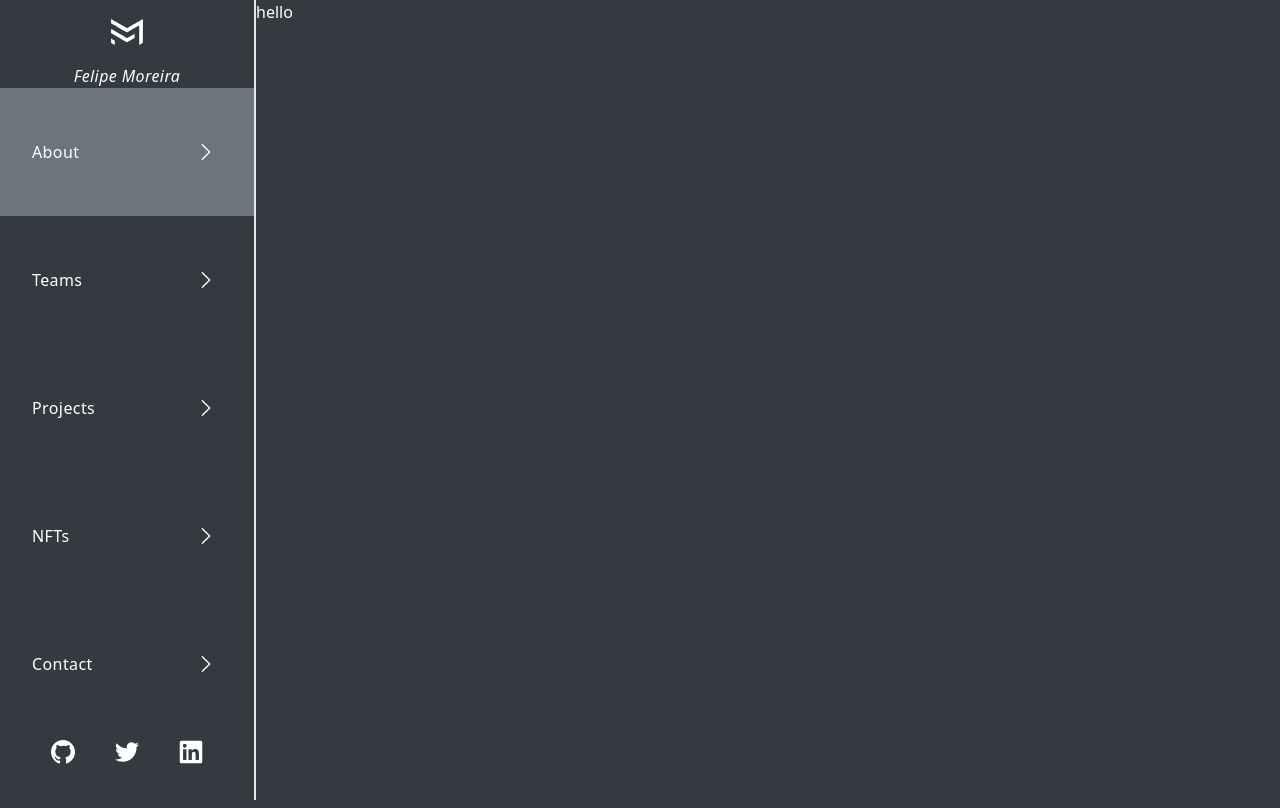
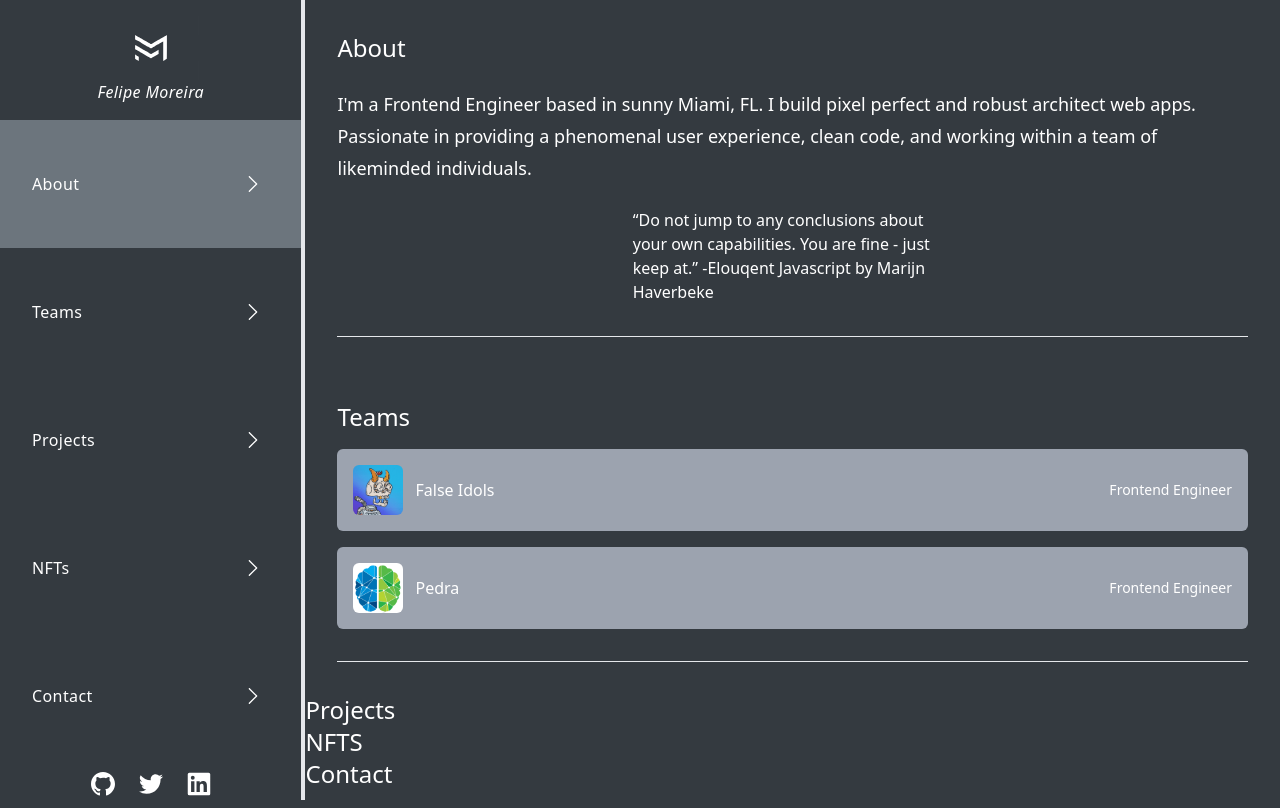
Before and after one commit to morfeli/portfolio, a Next.js app: page / in a window 1280 px wide. Built offline with nearby package versions, Linux system fonts and the light colour scheme.

Commit message:
working on adding content now

```diff
--- a/components/Header/Header.tsx
+++ b/components/Header/Header.tsx
@@ -32,14 +32,14 @@ export const Header = () => {
   }, [innerWidth]);
 
   return (
-    <header className="flex items-center justify-between p-4 text-white border-b-2 border-b-white md:flex-col md:h-screen md:border-b-0 md:border-r-2 md:p-0 md:w-64">
-      <div className="hidden md:flex">
+    <header className="sticky top-0 z-50 flex items-center justify-between p-4 text-white border-b-2 border-b-white md:flex-col md:h-screen  md:border-b-0 md:border-r-4 md:p-0 md:w-[400px] overflow-hidden overflow-y-scroll bg-[#343a40]">
+      <div className="hidden mt-4 md:flex">
         <MorfeliSVG />
       </div>
       <h2 className="italic tracking-wide">Felipe Moreira</h2>
       <Navigation />
       <div className="flex">
-        <div className="flex items-center justify-between mr-2 md:mr-0 md:pb-8 md:w-44">
+        <div className="flex items-center justify-between mr-2 md:mr-0 md:pb-8 ">
           <Github />
           <Twitter />
           <LinkedIn />
--- a/components/Header/Navigation.tsx
+++ b/components/Header/Navigation.tsx
@@ -13,7 +13,7 @@ export const Navigation = () => {
   const [activeTab, setActiveTab] = useState<string>("About");
 
   return (
-    <nav className="hidden w-full md:flex ">
+    <nav className="hidden w-full mt-4 md:flex">
       <ul className="w-full text-center">
         {links.map(({ name, to, id }) => {
           return (
--- /dev/null
+++ b/components/Sections/About.tsx
@@ -0,0 +1,20 @@
+import { SectionLayout } from "./SectionLayout";
+
+export const About = () => {
+  return (
+    <SectionLayout link="About">
+      <h2 className="text-2xl">About</h2>
+      <p className="py-6 text-lg leading-8">
+        I'm a Frontend Engineer based in sunny Miami, FL. I build pixel perfect
+        and robust architect web apps. Passionate in providing a phenomenal user
+        experience, clean code, and working within a team of likeminded
+        individuals.
+      </p>
+
+      <p className="mx-auto w-80">
+        “Do not jump to any conclusions about your own capabilities. You are
+        fine - just keep at.” -Elouqent Javascript by Marijn Haverbeke
+      </p>
+    </SectionLayout>
+  );
+};
--- /dev/null
+++ b/components/Sections/Contact.tsx
@@ -0,0 +1,7 @@
+export const Contact = () => {
+  return (
+    <section id="Contact">
+      <h2 className="text-2xl">Contact</h2>
+    </section>
+  );
+};
--- /dev/null
+++ b/components/Sections/MyContent.tsx
@@ -0,0 +1,13 @@
+import Sections from "./Sections";
+
+export const MyContent = () => {
+  return (
+    <main className="w-full overflow-hidden overflow-y-scroll text-white">
+      <Sections.About />
+      <Sections.Teams />
+      <Sections.Projects />
+      <Sections.NFTs />
+      <Sections.Contact />
+    </main>
+  );
+};
--- /dev/null
+++ b/components/Sections/NFTs.tsx
@@ -0,0 +1,7 @@
+export const NFTs = () => {
+  return (
+    <section id="NFTs">
+      <h2 className="text-2xl">NFTS</h2>
+    </section>
+  );
+};
--- /dev/null
+++ b/components/Sections/Projects.tsx
@@ -0,0 +1,7 @@
+export const Projects = () => {
+  return (
+    <section id="Projects">
+      <h2 className="text-2xl">Projects</h2>
+    </section>
+  );
+};
--- /dev/null
+++ b/components/Sections/SectionLayout.tsx
@@ -0,0 +1,15 @@
+type SectionLayoutProps = {
+  link: string;
+  children: React.ReactNode;
+};
+
+export const SectionLayout = ({ link, children }: SectionLayoutProps) => {
+  return (
+    <section id={`#${link}`} className="flex flex-col p-8">
+      <div>
+        {children}
+        <hr className="mt-8" />
+      </div>
+    </section>
+  );
+};
--- /dev/null
+++ b/components/Sections/Sections.tsx
@@ -0,0 +1,7 @@
+import { About } from "./About";
+import { Contact } from "./Contact";
+import { Projects } from "./Projects";
+import { NFTs } from "./NFTs";
+import { Teams } from "./Teams";
+
+export default { About, Contact, Projects, NFTs, Teams };
--- /dev/null
+++ b/components/Sections/Teams.tsx
@@ -0,0 +1,42 @@
+import Image from "next/image";
+
+import { SectionLayout } from "./SectionLayout";
+
+export const Teams = () => {
+  return (
+    <SectionLayout link="Teams">
+      <h2 className="text-2xl">Teams</h2>
+
+      <a href={"https://www.falseidols.xyz/"} target="_blank">
+        <div className="flex items-center justify-between p-4 my-4 bg-gray-400 rounded-md">
+          <div className="flex items-center ">
+            <Image
+              src="/false-idols-img.jpg"
+              width={50}
+              height={50}
+              alt="False Idols Image"
+              className="rounded-md"
+            />
+            <h2 className="ml-3">False Idols</h2>
+          </div>
+          <p className="text-sm">Frontend Engineer</p>
+        </div>
+      </a>
+      <a href={"https://pedra.app/"} target="_blank">
+        <div className="flex items-center justify-between p-4 my-4 bg-gray-400 rounded-md">
+          <div className="flex items-center">
+            <Image
+              src="/pedra-img.png"
+              width={50}
+              height={50}
+              alt="Pedra Image"
+              className="rounded-md"
+            />
+            <h2 className="ml-3">Pedra</h2>
+          </div>
+          <p className="text-sm">Frontend Engineer</p>
+        </div>
+      </a>
+    </SectionLayout>
+  );
+};
--- a/src/pages/index.tsx
+++ b/src/pages/index.tsx
@@ -2,6 +2,7 @@ import Head from "next/head";
 
 import { Quicksand } from "@next/font/google";
 import { Header } from "components/Header/Header";
+import { MyContent } from "components/Sections/MyContent";
 
 const quicksand300 = Quicksand({ subsets: ["latin"], weight: "300" });
 const quicksand400 = Quicksand({ subsets: ["latin"], weight: "400" });
@@ -16,9 +17,9 @@ export default function Home() {
         <meta name="viewport" content="width=device-width, initial-scale=1" />
         <link rel="icon" href="/favicon.ico" />
       </Head>
-      <div className="md:flex">
+      <div className="md:flex md:items-baseline">
         <Header />
-        <h1 className="text-white">hello</h1>
+        <MyContent />
       </div>
     </>
   );
```
Also changed, not shown: public/false-idols-img.jpg (added), public/pedra-img.png (added).
